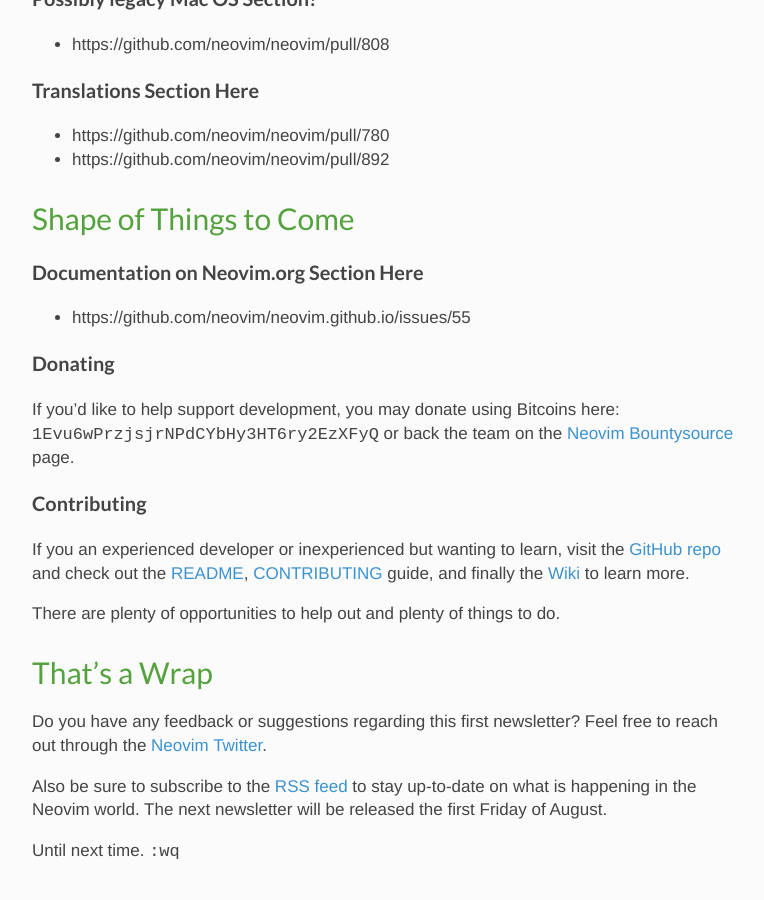
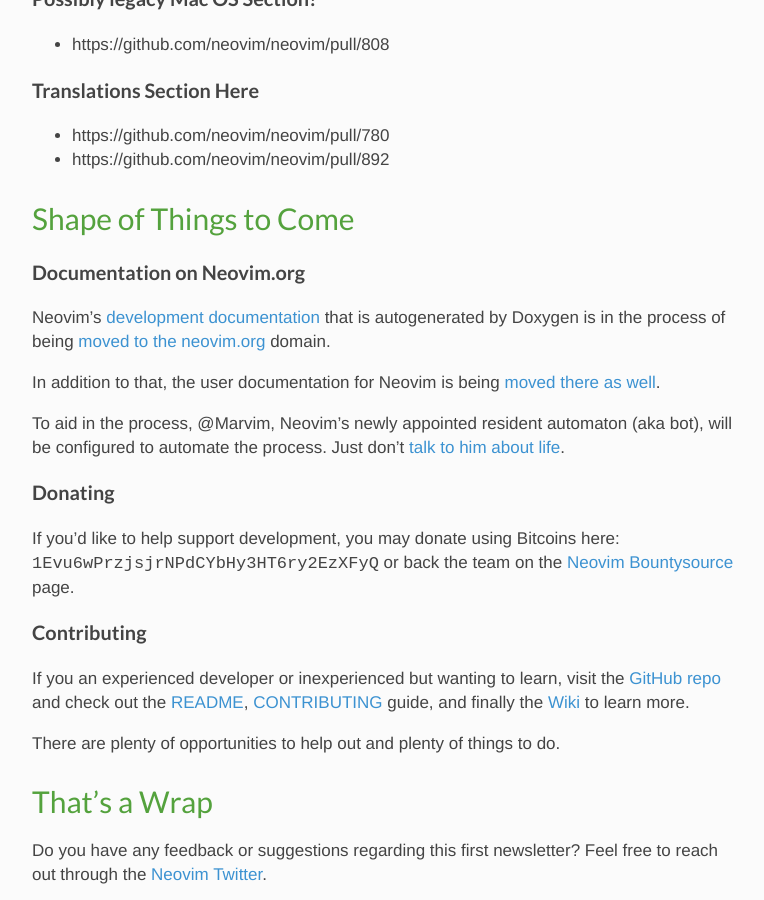
Before and after one commit to neovim/neovim.github.io, a Jekyll site: the page built from _posts/2014-07-04-july-newsletter.md, in a window 1280 px wide and 900 px high, scrolled down 1948 px. Shown: the whole window, without its empty margins (32-796 px from the left). Built offline with Jekyll 4.4.1, drawn with Linux system fonts in a browser that asks for light colours; nearby versions of some CDN libraries; comment, search, counter and statistics services are not loaded.

Commit message:
Finish section on Neovim.org documentation

```diff
--- a/_posts/2014-07-04-july-newsletter.md
+++ b/_posts/2014-07-04-july-newsletter.md
@@ -95,9 +95,17 @@
 
 ## Shape of Things to Come
 
-### Documentation on Neovim.org Section Here
+### Documentation on Neovim.org
 
-- https://github.com/neovim/neovim.github.io/issues/55
+Neovim's [development documentation][dev-doc] that is autogenerated by Doxygen
+is in the process of being [moved to the neovim.org][merge-doxygen] domain.
+
+In addition to that, the user documentation for Neovim is being [moved there as
+well][merge-user].
+
+To aid in the process, @Marvim, Neovim's newly appointed resident automaton (aka
+bot), will be configured to automate the process. Just don't [talk to him about
+life][marvin-quotes].
 
 ### Donating
 
@@ -148,3 +156,7 @@
 [string-fallout]: https://github.com/neovim/neovim/issues/858
 [sds-strings]: https://github.com/antirez/sds
 [string-comment]: https://github.com/neovim/neovim/issues/859#issuecomment-46429356
+[dev-doc]: http://neovim.menkar.uberspace.de/devdoc/
+[merge-doxygen]: https://github.com/neovim/neovim.github.io/issues/48
+[merge-user]: https://github.com/neovim/neovim.github.io/issues/55
+[marvin-quotes]: http://hitchhikers.wikia.com/wiki/Marvin#Quotes_by_Marvin
```
